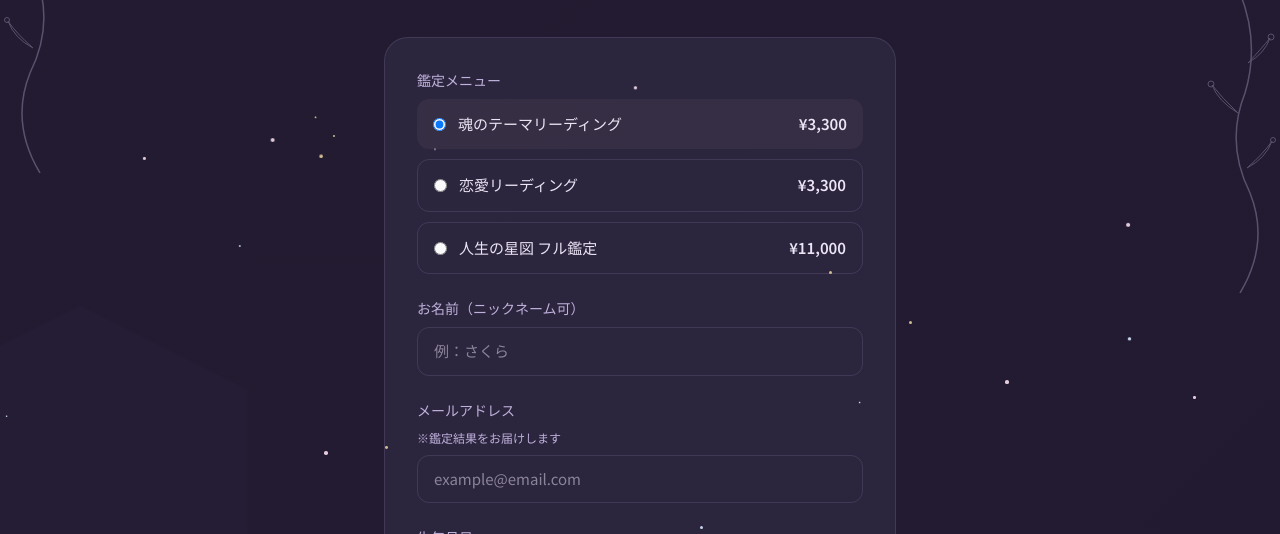
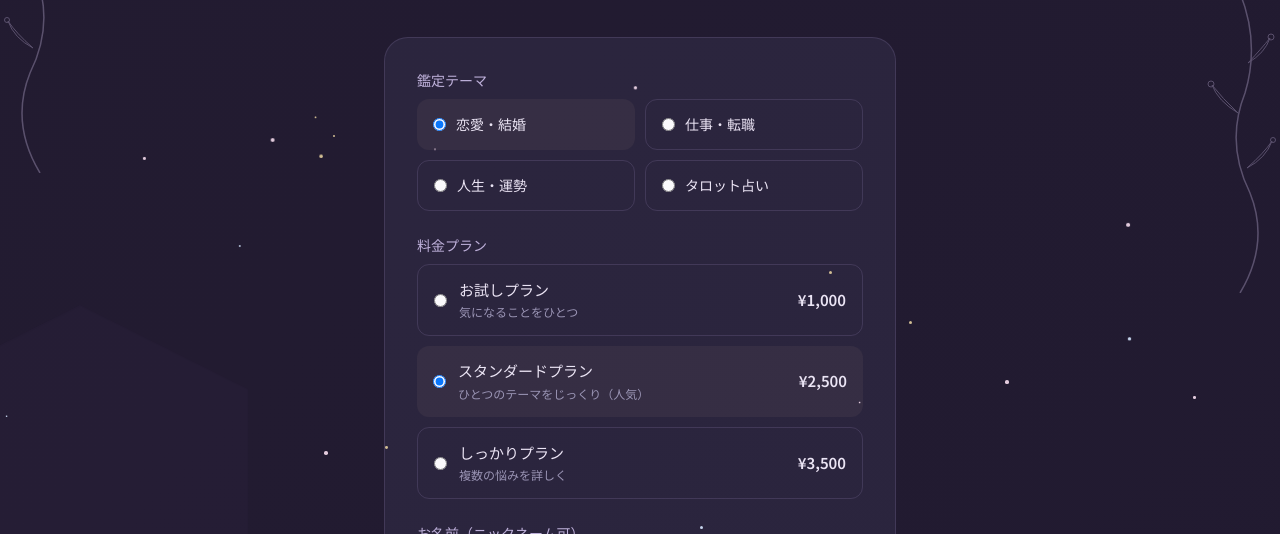
Before and after one commit to sasakiblog26-lgtm/litwill-garden, a Next.js app: page /readings/apply in a window 1280 px wide. Shown: the part 247-781 px from the top of the page. Built offline with nearby package versions, Linux system fonts and the light colour scheme; no server answers.

Commit message:
feat: 鑑定を文章レポート新3プラン(¥1000/2500/3500)＋4テーマに切替（決済/申込/webhook/特商法/LP整合）

```diff
--- a/src/app/(marketing)/legal/tokushoho/page.tsx
+++ b/src/app/(marketing)/legal/tokushoho/page.tsx
@@ -14,7 +14,7 @@ const ITEMS = [
   },
   {
     label: "販売価格",
-    value: "各サービスページに記載の通り（消費税込み）\n魂のテーマリーディング：¥3,300 / 恋愛リーディング：¥3,300 / 人生の星図 フル鑑定：¥11,000",
+    value: "各サービスページに記載の通り（消費税込み）\nお試しプラン：¥1,000 / スタンダードプラン：¥2,500 / しっかりプラン：¥3,500",
   },
   {
     label: "支払い方法",
--- a/src/app/(marketing)/readings/apply/apply-form.tsx
+++ b/src/app/(marketing)/readings/apply/apply-form.tsx
@@ -5,12 +5,21 @@ import { useSearchParams } from "next/navigation";
 import { Button } from "@/components/ui/button";
 
 const PLANS = {
-  soul: { label: "魂のテーマリーディング", price: "¥3,300" },
-  love: { label: "恋愛リーディング", price: "¥3,300" },
-  premium: { label: "人生の星図 フル鑑定", price: "¥11,000" },
+  otameshi: { label: "お試しプラン", price: "¥1,000", note: "気になることをひとつ" },
+  standard: { label: "スタンダードプラン", price: "¥2,500", note: "ひとつのテーマをじっくり（人気）" },
+  shikkari: { label: "しっかりプラン", price: "¥3,500", note: "複数の悩みを詳しく" },
 } as const;
 
 type PlanKey = keyof typeof PLANS;
+
+const THEMES = {
+  love: "恋愛・結婚",
+  work: "仕事・転職",
+  life: "人生・運勢",
+  tarot: "タロット占い",
+} as const;
+
+type ThemeKey = keyof typeof THEMES;
 
 const prefectures = [
   "北海道", "青森県", "岩手県", "宮城県", "秋田県", "山形県", "福島県",
@@ -25,10 +34,13 @@ const prefectures = [
 export default function ApplyForm() {
   const searchParams = useSearchParams();
   const planParam = searchParams.get("plan") as PlanKey | null;
-  const validPlan = planParam && planParam in PLANS ? planParam : "soul";
+  const validPlan = planParam && planParam in PLANS ? planParam : "standard";
+  const themeParam = searchParams.get("theme") as ThemeKey | null;
+  const validTheme = themeParam && themeParam in THEMES ? themeParam : "love";
 
   const [form, setForm] = useState({
     plan: validPlan,
+    theme: validTheme,
     name: "",
     email: "",
     birthdate: "",
@@ -88,9 +100,43 @@ export default function ApplyForm() {
 
   return (
     <form onSubmit={handleSubmit} style={{ display: "flex", flexDirection: "column", gap: "24px" }}>
+      {/* Theme selector */}
+      <div>
+        <p style={{ ...labelCss, marginBottom: "8px" } as React.CSSProperties}>鑑定テーマ</p>
+        <div style={{ display: "grid", gridTemplateColumns: "1fr 1fr", gap: "10px" }}>
+          {(Object.entries(THEMES) as [ThemeKey, string][]).map(([key, label]) => (
+            <label
+              key={key}
+              style={{
+                display: "flex",
+                alignItems: "center",
+                gap: "10px",
+                padding: "14px 16px",
+                borderRadius: "12px",
+                border: `1.5px solid ${form.theme === key ? "var(--color-gold)" : "var(--border-card)"}`,
+                background: form.theme === key ? "rgba(212,192,144,0.06)" : "transparent",
+                cursor: "pointer",
+              }}
+            >
+              <input
+                type="radio"
+                name="theme"
+                value={key}
+                checked={form.theme === key}
+                onChange={handleChange}
+                style={{ accentColor: "var(--color-gold)" }}
+              />
+              <span style={{ fontFamily: "var(--lg-font-body)", fontSize: "14px", color: "var(--text-primary)" }}>
+                {label}
+              </span>
+            </label>
+          ))}
+        </div>
+      </div>
+
       {/* Plan selector */}
       <div>
-        <p style={{ ...labelCss, marginBottom: "8px" } as React.CSSProperties}>鑑定メニュー</p>
+        <p style={{ ...labelCss, marginBottom: "8px" } as React.CSSProperties}>料金プラン</p>
         <div style={{ display: "flex", flexDirection: "column", gap: "10px" }}>
           {(Object.entries(PLANS) as [PlanKey, (typeof PLANS)[PlanKey]][]).map(([key, val]) => (
             <label
@@ -114,8 +160,13 @@ export default function ApplyForm() {
                 onChange={handleChange}
                 style={{ accentColor: "var(--color-gold)" }}
               />
-              <span style={{ flex: 1, fontFamily: "var(--lg-font-body)", fontSize: "15px", color: "var(--text-primary)" }}>
-                {val.label}
+              <span style={{ flex: 1, display: "flex", flexDirection: "column", gap: "2px" }}>
+                <span style={{ fontFamily: "var(--lg-font-body)", fontSize: "15px", color: "var(--text-primary)" }}>
+                  {val.label}
+                </span>
+                <span style={{ fontFamily: "var(--lg-font-body)", fontSize: "12px", color: "var(--text-muted)" }}>
+                  {val.note}
+                </span>
               </span>
               <span style={{ fontFamily: "var(--lg-font-body)", fontSize: "15px", color: "var(--color-gold)", fontWeight: 600 }}>
                 {val.price}
@@ -187,7 +238,7 @@ export default function ApplyForm() {
       >
         <div style={{ display: "flex", justifyContent: "space-between", alignItems: "center" }}>
           <span style={{ fontFamily: "var(--lg-font-body)", fontSize: "14px", color: "var(--text-secondary)" }}>
-            {plan.label}
+            {THEMES[form.theme as ThemeKey]}・{plan.label}
           </span>
           <span style={{ fontFamily: "var(--lg-font-body)", fontSize: "20px", color: "var(--color-gold)", fontWeight: 700 }}>
             {plan.price}（税込）
--- a/src/app/(marketing)/readings/page.tsx
+++ b/src/app/(marketing)/readings/page.tsx
@@ -16,34 +16,34 @@ export const metadata: Metadata = { title: "鑑定メニュー" };
 
 const READINGS = [
   {
-    eyebrow: "Soul Reading",
-    title: "魂のテーマリーディング",
+    eyebrow: "Light",
+    title: "お試しプラン",
     description:
-      "あなたが今世で体験したいテーマ、魂レベルの強み・課題を総合的にリーディング。",
-    tags: ["占星術", "数秘術"],
-    price: "¥3,300",
+      "気になることをひとつ、気軽に。はじめての方におすすめのミニ鑑定レポートです。",
+    tags: ["10分相当", "1テーマ"],
+    price: "¥1,000",
     gold: false,
-    href: "/readings/apply?plan=soul",
+    href: "/readings/apply?plan=otameshi",
   },
   {
-    eyebrow: "Love Reading",
-    title: "恋愛リーディング",
+    eyebrow: "Standard",
+    title: "スタンダードプラン",
     description:
-      "恋愛パターン、理想のパートナー像、今の恋の流れを読み解きます。",
-    tags: ["タロット", "恋愛"],
-    price: "¥3,300",
-    gold: false,
-    href: "/readings/apply?plan=love",
+      "ひとつのテーマをじっくり読み解く、いちばん人気のプラン。恋愛・仕事などの相談に。",
+    tags: ["20分相当", "じっくり"],
+    price: "¥2,500",
+    gold: true,
+    href: "/readings/apply?plan=standard",
   },
   {
-    eyebrow: "Premium Reading",
-    title: "✦ 人生の星図 フル鑑定",
+    eyebrow: "Full",
+    title: "しっかりプラン",
     description:
-      "魂のテーマ、恋愛、仕事、人間関係、運気サイクルまで — 美しい星図にまとめてお届け。",
-    tags: ["占星術", "タロット", "心理学", "クリスタル"],
-    price: "¥11,000",
-    gold: true,
-    href: "/readings/apply?plan=premium",
+      "複数の悩みや人生全体まで、深く見つめ直したい方へ。読み応えのある詳細レポート。",
+    tags: ["30分相当", "詳細"],
+    price: "¥3,500",
+    gold: false,
+    href: "/readings/apply?plan=shikkari",
   },
 ];
 
--- a/src/app/api/checkout/route.ts
+++ b/src/app/api/checkout/route.ts
@@ -11,19 +11,27 @@ function getStripe() {
 }
 
 const PRODUCTS: Record<string, { name: string; amount: number }> = {
-  soul: { name: "魂のテーマリーディング", amount: 3300 },
-  love: { name: "恋愛リーディング", amount: 3300 },
-  premium: { name: "人生の星図 フル鑑定", amount: 11000 },
+  otameshi: { name: "お試しプラン（占いレポート）", amount: 1000 },
+  standard: { name: "スタンダードプラン（占いレポート）", amount: 2500 },
+  shikkari: { name: "しっかりプラン（占いレポート）", amount: 3500 },
+};
+
+const THEME_LABELS: Record<string, string> = {
+  love: "恋愛・結婚",
+  work: "仕事・転職",
+  life: "人生・運勢",
+  tarot: "タロット占い",
 };
 
 export async function POST(req: NextRequest) {
-  const { plan, name, email, birthdate, birthtime, birthplace, concern } =
+  const { plan, theme, name, email, birthdate, birthtime, birthplace, concern } =
     await req.json();
 
   const product = PRODUCTS[plan];
   if (!product) {
     return NextResponse.json({ error: "invalid plan" }, { status: 400 });
   }
+  const themeLabel = THEME_LABELS[theme] ?? "";
 
   const origin = req.headers.get("origin") ?? process.env.NEXT_PUBLIC_BASE_URL;
 
@@ -34,13 +42,15 @@ export async function POST(req: NextRequest) {
         price_data: {
           currency: "jpy",
           unit_amount: product.amount,
-          product_data: { name: product.name },
+          product_data: {
+            name: themeLabel ? `${product.name}｜${themeLabel}` : product.name,
+          },
         },
         quantity: 1,
       },
     ],
     customer_email: email,
-    metadata: { plan, name, birthdate, birthtime: birthtime ?? "", birthplace, concern: concern ?? "" },
+    metadata: { plan, theme: theme ?? "", name, birthdate, birthtime: birthtime ?? "", birthplace, concern: concern ?? "" },
     success_url: `${origin}/readings/success?session_id={CHECKOUT_SESSION_ID}`,
     cancel_url: `${origin}/readings/apply?plan=${plan}`,
   });
--- a/src/app/api/webhook/stripe/route.ts
+++ b/src/app/api/webhook/stripe/route.ts
@@ -20,9 +20,16 @@ function getResend() {
 const MAIL_FROM = process.env.MAIL_FROM ?? "Litwill Garden <noreply@litwillgarden.com>";
 
 const PLAN_LABELS: Record<string, string> = {
-  soul: "魂のテーマリーディング",
-  love: "恋愛リーディング",
-  premium: "人生の星図 フル鑑定",
+  otameshi: "お試しプラン",
+  standard: "スタンダードプラン",
+  shikkari: "しっかりプラン",
+};
+
+const THEME_LABELS: Record<string, string> = {
+  love: "恋愛・結婚",
+  work: "仕事・転職",
+  life: "人生・運勢",
+  tarot: "タロット占い",
 };
 
 export async function POST(req: NextRequest) {
@@ -42,9 +49,11 @@ export async function POST(req: NextRequest) {
 
   if (event.type === "checkout.session.completed") {
     const session = event.data.object as Stripe.Checkout.Session;
-    const { plan, name, birthdate, birthtime, birthplace, concern } = session.metadata ?? {};
+    const { plan, theme, name, birthdate, birthtime, birthplace, concern } = session.metadata ?? {};
     const email = session.customer_email ?? "";
     const planLabel = PLAN_LABELS[plan ?? ""] ?? plan;
+    const themeLabel = THEME_LABELS[theme ?? ""] ?? "";
+    const planThemeLabel = themeLabel ? `${themeLabel}（${planLabel}）` : planLabel;
     // JPY はゼロ十進通貨なので amount_total は既に「円」単位（/100 不要）
     const amount = (session.amount_total ?? 0).toLocaleString("ja-JP");
 
@@ -54,11 +63,11 @@ export async function POST(req: NextRequest) {
       resend.emails.send({
         from: MAIL_FROM,
         to: process.env.OWNER_EMAIL!,
-        subject: `【新規申し込み】${planLabel} — ${name} 様`,
+        subject: `【新規申し込み】${planThemeLabel} — ${name} 様`,
         html: `
           <h2>新規鑑定申し込みがありました</h2>
           <table style="border-collapse:collapse;width:100%">
-            <tr><td style="padding:8px;border:1px solid #ddd;font-weight:bold">プラン</td><td style="padding:8px;border:1px solid #ddd">${planLabel}（¥${amount}）</td></tr>
+            <tr><td style="padding:8px;border:1px solid #ddd;font-weight:bold">プラン</td><td style="padding:8px;border:1px solid #ddd">${planThemeLabel}（¥${amount}）</td></tr>
             <tr><td style="padding:8px;border:1px solid #ddd;font-weight:bold">お名前</td><td style="padding:8px;border:1px solid #ddd">${name}</td></tr>
             <tr><td style="padding:8px;border:1px solid #ddd;font-weight:bold">メール</td><td style="padding:8px;border:1px solid #ddd">${email}</td></tr>
             <tr><td style="padding:8px;border:1px solid #ddd;font-weight:bold">生年月日</td><td style="padding:8px;border:1px solid #ddd">${birthdate}</td></tr>
@@ -81,10 +90,10 @@ export async function POST(req: NextRequest) {
               <h1 style="font-size:22px;font-weight:700;margin:16px 0 0">お申し込みありがとうございます</h1>
             </div>
             <p style="line-height:1.8">${name} 様<br><br>
-            <strong>${planLabel}</strong> のご申し込みを受け付けました。<br>
+            <strong>${planThemeLabel}</strong> のご申し込みを受け付けました。<br>
             通常 <strong>3〜5営業日以内</strong> にこのメールアドレスへ鑑定レポートをお届けします。</p>
             <table style="border-collapse:collapse;width:100%;margin:24px 0">
-              <tr><td style="padding:10px;border:1px solid #e0e0e0;font-weight:bold;background:#f9f9f9;width:40%">ご購入プラン</td><td style="padding:10px;border:1px solid #e0e0e0">${planLabel}</td></tr>
+              <tr><td style="padding:10px;border:1px solid #e0e0e0;font-weight:bold;background:#f9f9f9;width:40%">ご購入プラン</td><td style="padding:10px;border:1px solid #e0e0e0">${planThemeLabel}</td></tr>
               <tr><td style="padding:10px;border:1px solid #e0e0e0;font-weight:bold;background:#f9f9f9">お支払い金額</td><td style="padding:10px;border:1px solid #e0e0e0">¥${amount}（税込）</td></tr>
             </table>
             <p style="line-height:1.8;font-size:13px;color:#666">
--- a/src/app/page.tsx
+++ b/src/app/page.tsx
@@ -19,24 +19,28 @@ const THEMES = [
     title: "恋愛・結婚",
     description: "片思い・復縁・結婚のタイミング、相手の気持ちなど、恋の悩みをていねいに読み解きます。",
     tags: ["占星術", "タロット"],
+    href: "/readings/apply?theme=love",
   },
   {
     eyebrow: "Work & Career",
     title: "仕事・転職",
     description: "転職の時期、適職、職場の人間関係、これからの働き方を見つめ直すお手伝いをします。",
     tags: ["四柱推命", "占星術"],
+    href: "/readings/apply?theme=work",
   },
   {
     eyebrow: "Life & Fortune",
     title: "人生・運勢",
     description: "今の運気の流れ、これからのテーマ、人生の転機を3つの占術で読み解きます。",
     tags: ["インド占星術", "四柱推命"],
+    href: "/readings/apply?theme=life",
   },
   {
     eyebrow: "Tarot",
     title: "タロット占い",
     description: "今いちばん知りたいひとつの問いに、タロットからのメッセージをお届けします。",
     tags: ["タロット"],
+    href: "/readings/apply?theme=tarot",
   },
 ];
 
@@ -108,25 +112,28 @@ const STEPS = [
 const PLANS = [
   {
     name: "お試しプラン",
-    duration: "10分",
+    duration: "10分相当",
     price: "¥1,000",
     points: ["はじめての方に", "気になることをひとつ気軽に", "占いを試してみたい方へ"],
+    href: "/readings/apply?plan=otameshi",
     gold: false,
     recommended: false,
   },
   {
     name: "スタンダードプラン",
-    duration: "20分",
+    duration: "20分相当",
     price: "¥2,500",
     points: ["ひとつのテーマをじっくり", "いちばん人気の目安", "恋愛・仕事などの相談に"],
+    href: "/readings/apply?plan=standard",
     gold: true,
     recommended: true,
   },
   {
     name: "しっかりプラン",
-    duration: "30分",
+    duration: "30分相当",
     price: "¥3,500",
-    points: ["複数の悩みも相談できる", "深く見つめ直したい方に", "じっくり話したい方へ"],
+    points: ["複数の悩みも相談できる", "深く見つめ直したい方に", "じっくり読みたい方へ"],
+    href: "/readings/apply?plan=shikkari",
     gold: false,
     recommended: false,
   },
@@ -200,9 +207,11 @@ export default function Home() {
               style={{ display: "grid", gridTemplateColumns: "repeat(2, 1fr)", gap: 16, marginTop: 40 }}
             >
               {THEMES.map((t) => (
-                <div
+                <Link
                   key={t.eyebrow}
+                  href={t.href}
                   style={{
+                    textDecoration: "none",
                     background: "var(--bg-card)",
                     border: "1px solid var(--border-card)",
                     borderRadius: 20,
@@ -215,12 +224,13 @@ export default function Home() {
                   <p style={{ fontFamily: "var(--lg-font-display)", fontStyle: "italic", fontSize: 12, color: "#9B8BBF", letterSpacing: "0.08em", margin: 0 }}>{t.eyebrow}</p>
                   <h3 style={{ fontFamily: "var(--lg-font-heading)", fontWeight: 600, fontSize: 19, color: "var(--text-primary)", margin: 0 }}>{t.title}</h3>
                   <p style={{ fontSize: 14, color: "var(--text-secondary)", lineHeight: 1.75, margin: 0, flex: "1 1 auto" }}>{t.description}</p>
-                  <div style={{ display: "flex", flexWrap: "wrap", gap: 6 }}>
+                  <div style={{ display: "flex", flexWrap: "wrap", gap: 6, alignItems: "center" }}>
                     {t.tags.map((tag) => (
                       <span key={tag} style={{ fontSize: 11, color: "#9B8BBF", border: "1px solid var(--border-card)", borderRadius: 999, padding: "3px 10px" }}>{tag}</span>
                     ))}
+                    <span style={{ fontSize: 13, color: "#9B8BBF", marginLeft: "auto" }}>相談する →</span>
                   </div>
-                </div>
+                </Link>
               ))}
             </div>
           </div>
@@ -378,14 +388,14 @@ export default function Home() {
                       </li>
                     ))}
                   </ul>
-                  <Button variant={p.gold ? "gold" : "primary"} size="md" href="/contact" fullWidth>
-                    予約・相談する
+                  <Button variant={p.gold ? "gold" : "primary"} size="md" href={p.href} fullWidth>
+                    申し込む
                   </Button>
                 </div>
               ))}
             </div>
             <p style={{ textAlign: "center", fontSize: 13, color: "var(--text-secondary)", marginTop: 24, lineHeight: 1.7 }}>
-              ※新しい時間制プランは現在準備中です。ご予約・お問い合わせは上のボタンよりお気軽にどうぞ。
+              ※鑑定レポートはメールにてお届けします（お申し込み後3〜5営業日以内）。
             </p>
           </div>
         </ConstellationField>
```
